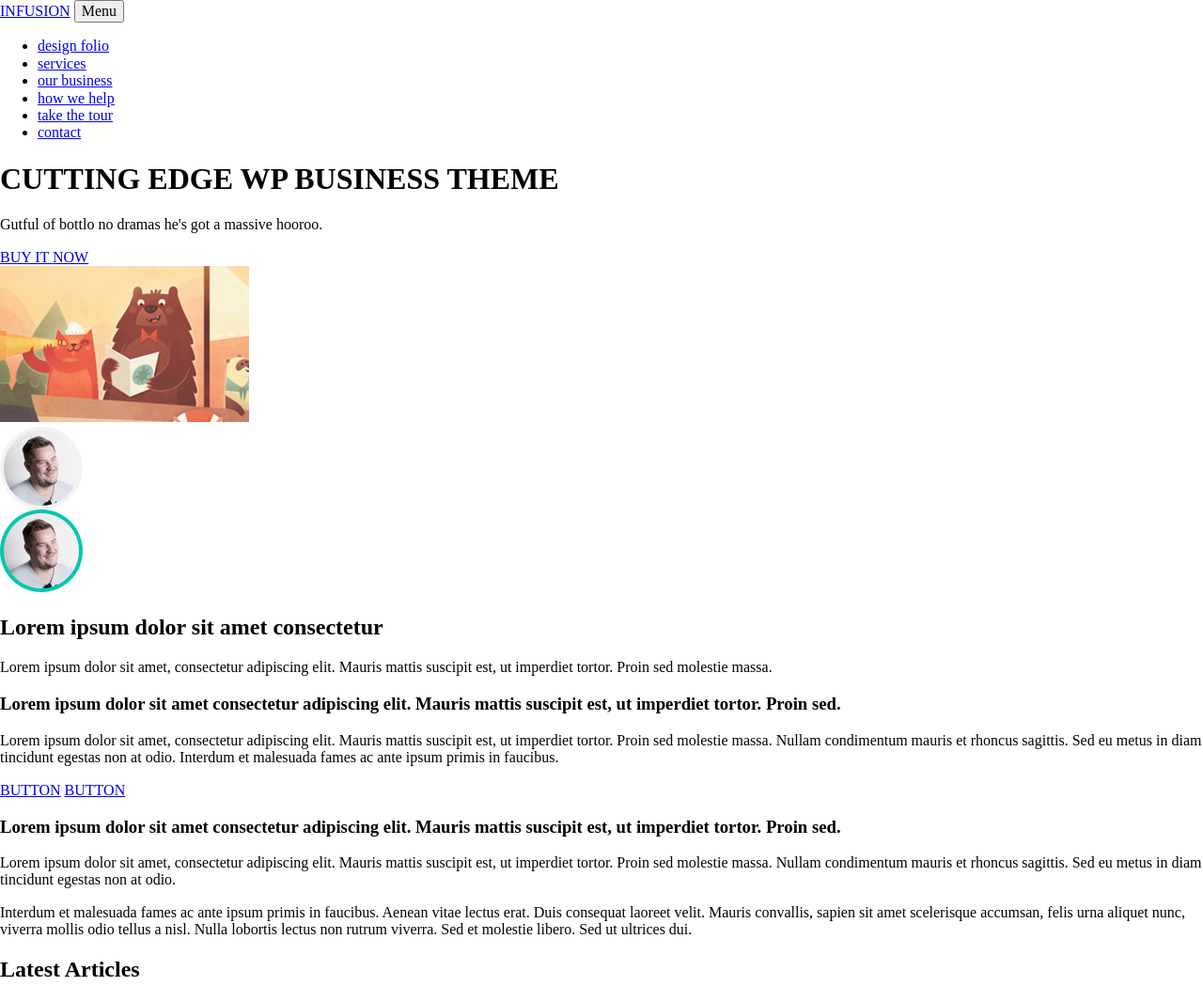
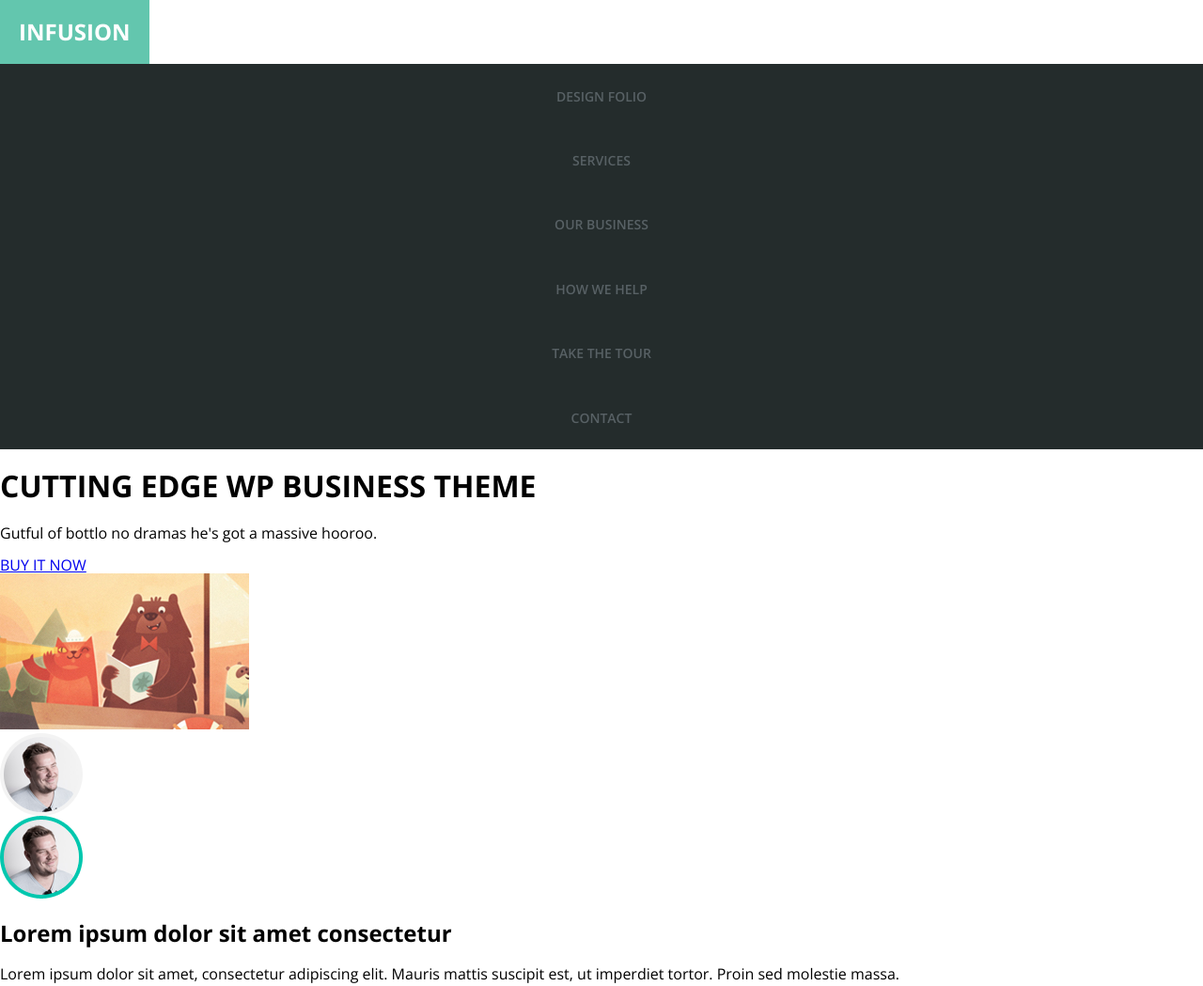
Before and after one commit to jrquadros/infusion, a plain HTML site: page index.html in a window 1280 px wide. Shown: the top 1049 px of the page at 94% size. Drawn offline with nearby package versions, Linux system fonts and the light colour scheme.

Commit message:
aula 320

```diff
--- a/index.html
+++ b/index.html
@@ -14,16 +14,17 @@
         <link href='http://fonts.googleapis.com/css?family=Open+Sans:400,600,700' rel='stylesheet' type='text/css'>
 
       <link rel="stylesheet" href="style/normalize.css">
+      <link rel="stylesheet" href="style/main.css">
 
     </head>
-    <body>
+    <body class="no-js">
 
-        <header>
-          <a href="index.html">INFUSION</a>
+        <header class="header">
+          <a href="index.html" class="logo-text">INFUSION</a>
 
-          <button>Menu</button>
+          <button style="display: none;" class="header__btnMenu">Menu</button>
 
-          <nav>
+          <nav class="header__nav">
             <ul>
               <li><a href="#">design folio</a></li>
               <li><a href="#">services</a></li>
@@ -46,17 +47,31 @@
 
         <section>
           <article>
-
             <img src="img/c01.jpg" alt="Carousel Img">
 
             <div>
               <img src="img/teamsprite_01.png" alt="Carousel Img">
+            </div>
+
+            <div>
+              <h2>Lorem ipsum dolor sit amet consectetur</h2>
+              <p>Lorem ipsum dolor sit amet, consectetur adipiscing elit. Mauris mattis suscipit est, ut imperdiet tortor. Proin sed molestie massa.</p>
+            </div>
+          </article>
+
+          <article>
+
+            <img src="img/c02.jpg" alt="Carousel Img">
+
+            <div>
+              <img src="img/teamsprite_02.png" alt="Carousel Img">
             </div>
             <div>
               <h2>Lorem ipsum dolor sit amet consectetur</h2>
               <p>Lorem ipsum dolor sit amet, consectetur adipiscing elit. Mauris mattis suscipit est, ut imperdiet tortor. Proin sed molestie massa.</p>
             </div>
           </article>
+
         </section>
 
 
--- a/style/main.css
+++ b/style/main.css
@@ -0,0 +1,52 @@
+body{
+    margin: 0;
+    font-family: 'Open Sans', sans-serif;
+}
+
+.header{
+    background: #FFF;
+    width: 100%;
+}
+
+.logo-text{
+    text-transform: uppercase;
+    background-color: #63c6ae;
+    font-size: 24px;
+    margin: 0;
+    padding: 20px;
+    display: block;
+    text-decoration: none;
+    font-weight: bold;
+    color: #FFF;
+    float: left;
+}
+
+.header__nav{
+    clear: left;
+}
+
+.header__nav ul{
+    margin: 0;
+    padding: 0;
+}
+
+.header__nav li{
+    list-style-type: none;
+    background: #242c2c;
+    padding: 25px 0;
+    text-align: center;
+    border-bottom: 1px dotted rgba(255, 255, 255, 0,2);
+
+}
+
+.header__nav a {
+    text-decoration: none;
+    text-transform: uppercase;
+    color: #586165;
+    font-size: 14px;
+    font-weight: 600;
+}
+
+.header__btnMenu{
+
+}
```
